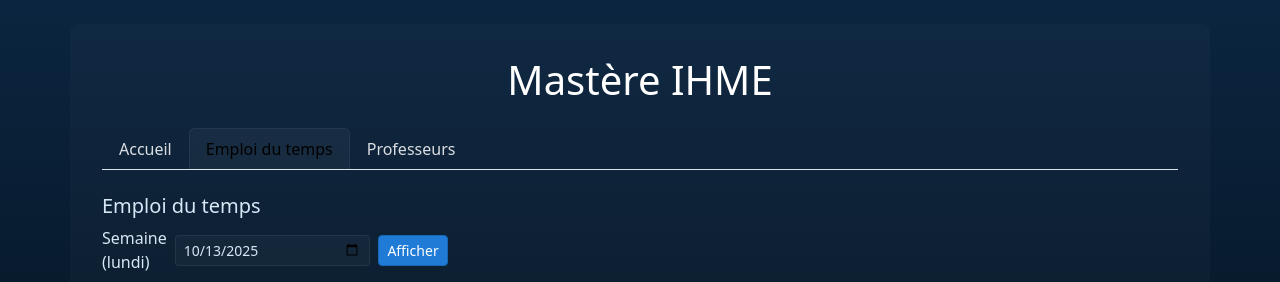
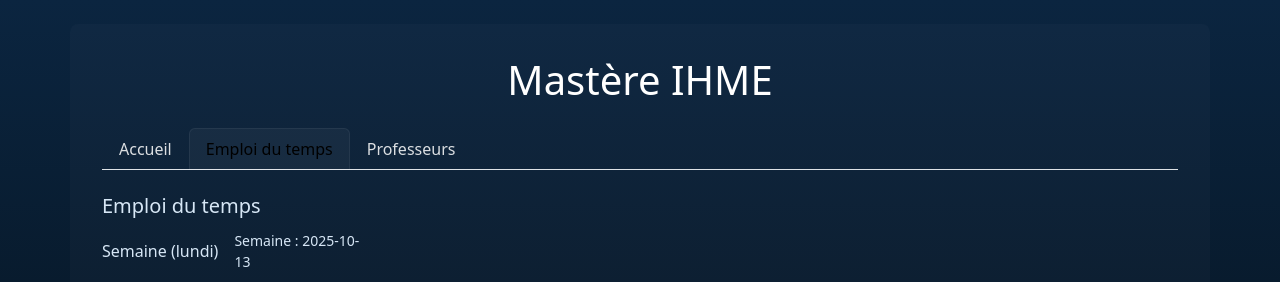
Before and after one commit to cedrictisseyre/iemh-marseille-2025, a PHP site: page /services/ando-guerin/index.php in a window 1280 px wide, after a click on "Emploi du temps". Shown: the top 282 px of the page. Run offline with PHP 8.4, Linux system fonts and the light colour scheme; data that the repository does not hold is empty.

Commit message:
EDT: remove datepicker and 'Afficher' button; show static week label

```diff
--- a/ando-guerin/index.php
+++ b/ando-guerin/index.php
@@ -448,8 +448,7 @@ if ($_SERVER['REQUEST_METHOD'] === 'POST' && isset($_POST['action']) && $_POST['
                 <div class="mb-2 d-flex align-items-center gap-2">
                     <form method="get" id="week-form" class="d-flex align-items-center gap-2">
                         <label class="form-label mb-0">Semaine (lundi)</label>
-                        <input type="date" name="week_start" id="week-start" class="form-control form-control-sm" value="<?= htmlspecialchars($selected_week_start) ?>">
-                        <button class="btn btn-sm btn-primary" type="submit">Afficher</button>
+                        <div class="form-control form-control-sm" style="width:150px; background:transparent; border:none; color:var(--muted);">Semaine : <?= htmlspecialchars($selected_week_start) ?></div>
                     </form>
                         <!-- EDT fixe : ajout de créneaux désactivé -->
                 </div>
```
